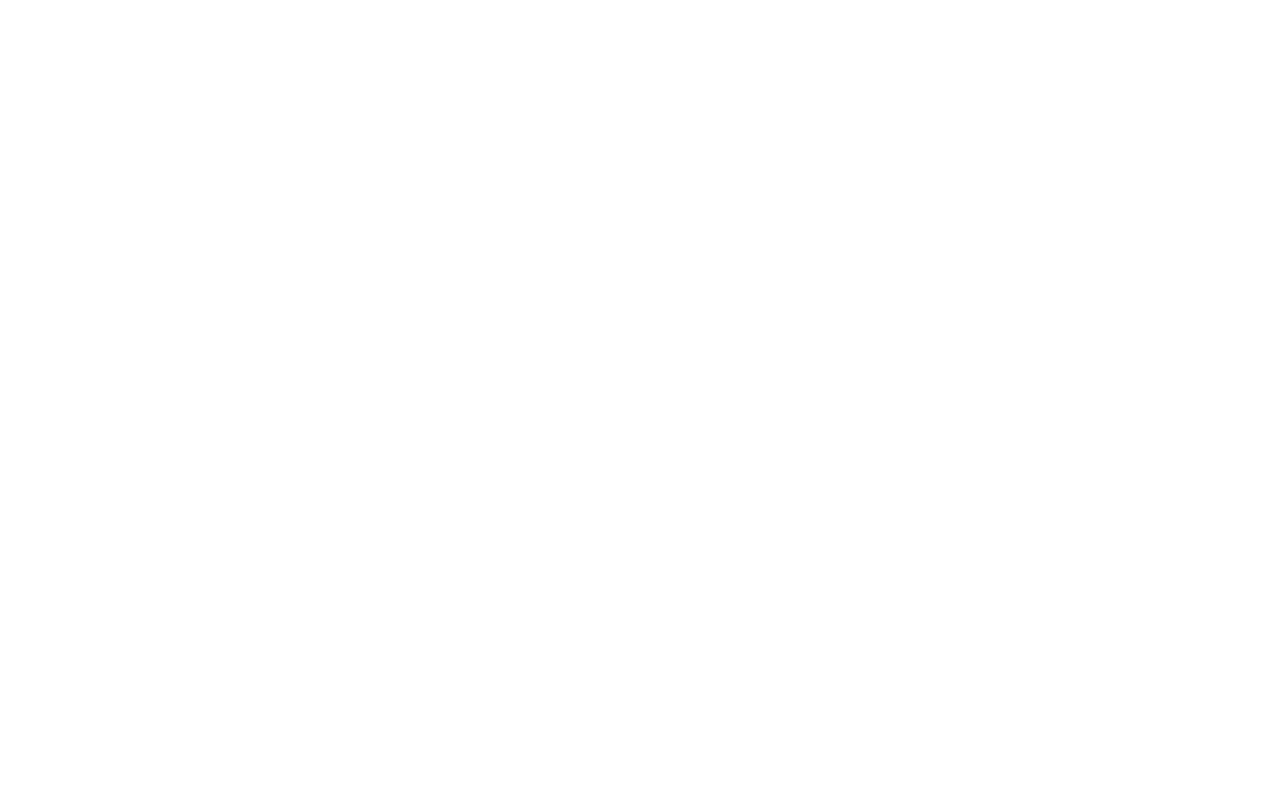
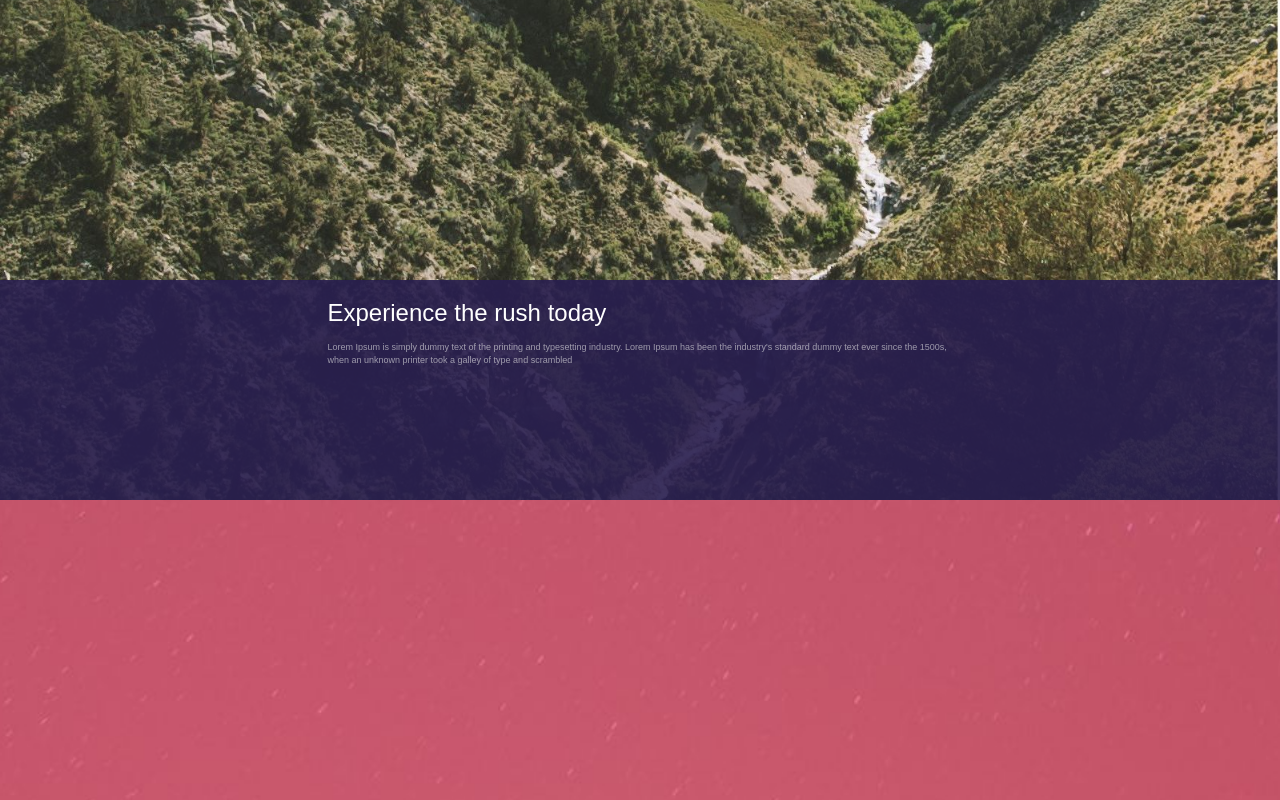
Before and after one commit to rafalmiler77/pex-landingPage, a React (Create React App) app: page / in a window 1280 px wide. Shown: the part 2020-2820 px from the top of the page. Before the commit the page ends 1020 px from the top, so only its background shows below. Built offline with nearby package versions, Linux system fonts and the light colour scheme.

Commit message:
after layer 2 added

```diff
--- a/package.json
+++ b/package.json
@@ -6,6 +6,7 @@
     "react-scripts": "0.8.5"
   },
   "dependencies": {
+    "bootstrap": "^3.3.7",
     "react": "^15.4.2",
     "react-bootstrap": "^0.30.7",
     "react-dom": "^15.4.2",
--- a/src/App.css
+++ b/src/App.css
@@ -43,3 +43,14 @@
 .stayLowText {
   margin-top: 35px;
 }
+.rectAfterLayer2 {
+  background-color: rgba(41, 31, 79, 0.9);
+  height: 220px;
+  margin-top: 100%;
+}
+.rectAfterLayer2 h3{
+  color: white
+}
+.rectAfterLayer2 p{
+  color: rgba(237, 237, 237, 0.6)
+}
--- a/src/App.js
+++ b/src/App.js
@@ -1,41 +1,80 @@
-import React, { Component } from 'react';
-import { Grid, Row, Col, Button } from 'react-bootstrap'
+import React, {Component} from 'react';
+import {Grid, Row, Col, Button} from 'react-bootstrap'
 
 import './App.css';
 
 class App extends Component {
   render() {
 
-      let btnCustomStyle={
-        "backgroundImage" : "none",
-        "backgroundColor" : "#8600cb"
+    let btnCustomStyle = {
+      "backgroundImage": "none",
+      "backgroundColor": "#8600cb"
     };
     return (
 
       <Grid fluid>
-          <Row className="show-grid" style={{background: 'url("' + process.env.PUBLIC_URL + '/images/layer1.jpeg") no-repeat center center', backgroundSize: 'cover', minHeight: '800px'}}>
+        <Row className="show-grid" style={{
+          background: 'url("' + process.env.PUBLIC_URL + '/images/layer1.jpeg") no-repeat center center',
+          backgroundSize: 'cover',
+          minHeight: '800px'
+        }}>
           <Col xs={6}>
             <h2 className="title-layer1">Designs your eyeballs</h2>
             <h2 className="title-layer1">will thank you for</h2>
-              <Button style={btnCustomStyle} bsStyle="primary" className='button-layer1' >Get started today</Button>
-              <p>lkdjfkj fsj sdf lsad fls fll flsf sl flskf  rfflsa jf kls</p>
+            <Button style={btnCustomStyle} bsStyle="primary" className='button-layer1'>Get started today</Button>
+            <p>lkdjfkj fsj sdf lsad fls fll flsf sl flskf rfflsa jf kls</p>
           </Col>
         </Row>
         <Row className="rectAfterLayer1">
           <div className="moveUpText">
             <Col xs={4} xsOffset={2} md={3} mdOffset={3}>
               <h4>A fantastic heading</h4>
-              <p>Lorem Ipsum is simply dummy text of the printing and typesetting industry. Lorem Ipsum has been the industry's standard dummy text ever since the 1500s, when an unknown printer took a galley of type and scrambled</p>
+              <p>Lorem Ipsum is simply dummy text of the printing and typesetting industry. Lorem Ipsum has been the
+                industry's standard dummy text ever since the 1500s, when an unknown printer took a galley of type and
+                scrambled</p>
               <h4 className="stayLowText">Blaz robar for president</h4>
-              <p> It has survived not only five centuries, but also the leap into electronic typesetting, remaining essentially unchanged. It was popularised in the 1960s with the release of Letraset sheets containing Lorem Ipsum passages, and more recently with desktop publishing software like Aldus PageMaker including versions of Lorem Ipsum.</p>
+              <p> It has survived not only five centuries, but also the leap into electronic typesetting, remaining
+                essentially unchanged. It was popularised in the 1960s with the release of Letraset sheets containing
+                Lorem Ipsum passages, and more recently with desktop publishing software like Aldus PageMaker including
+                versions of Lorem Ipsum.</p>
             </Col>
             <Col xs={4} md={3}>
               <h4>Good day blokes</h4>
-              <p>Lorem Ipsum is simply dummy text of the printing and typesetting industry. Lorem Ipsum has been the industry's standard dummy text ever since the 1500s, when an unknown printer took a galley of type and scrambled</p>
+              <p>Lorem Ipsum is simply dummy text of the printing and typesetting industry. Lorem Ipsum has been the
+                industry's standard dummy text ever since the 1500s, when an unknown printer took a galley of type and
+                scrambled</p>
               <h4 className="stayLowText">Vote for Robar</h4>
-              <p> It has survived not only five centuries, but also the leap into electronic typesetting, remaining essentially unchanged. It was popularised in the 1960s with the release of Letraset sheets containing Lorem Ipsum passages, and more recently with desktop publishing software like Aldus PageMaker including versions of Lorem Ipsum.</p>
+              <p> It has survived not only five centuries, but also the leap into electronic typesetting, remaining
+                essentially unchanged. It was popularised in the 1960s with the release of Letraset sheets containing
+                Lorem Ipsum passages, and more recently with desktop publishing software like Aldus PageMaker including
+                versions of Lorem Ipsum.</p>
             </Col>
           </div>
+        </Row>
+        <Row className="show-grid" style={{
+          background: 'url("' + process.env.PUBLIC_URL + '/images/layer2.jpeg") no-repeat center center',
+          backgroundSize: 'cover',
+          minHeight: '800px'
+        }}>
+          <Col xs={6}>
+
+            <p>lkdjfkj fsj sdf lsad fls fll flsf sl flskf rfflsa jf kls</p>
+          </Col>
+          <Row className="rectAfterLayer2">
+            <Col xs={6} xsOffset={3}>
+              <h3>Experience the rush today</h3>
+              <p>Lorem Ipsum is simply dummy text of the printing and typesetting industry. Lorem Ipsum has been the
+                industry's standard dummy text ever since the 1500s, when an unknown printer took a galley of type and
+                scrambled</p>
+            </Col>
+          </Row>
+        </Row>
+
+        <Row className="show-grid" style={{
+          background: 'url("' + process.env.PUBLIC_URL + '/images/layer3.jpeg") no-repeat center center',
+          backgroundSize: 'cover',
+          minHeight: '800px'
+        }}>
         </Row>
       </Grid>
     );
```
Also changed, not shown: 1 other file (tests, documents, lock files or other folders). Lines whose indentation alone changed are shown as unchanged.
